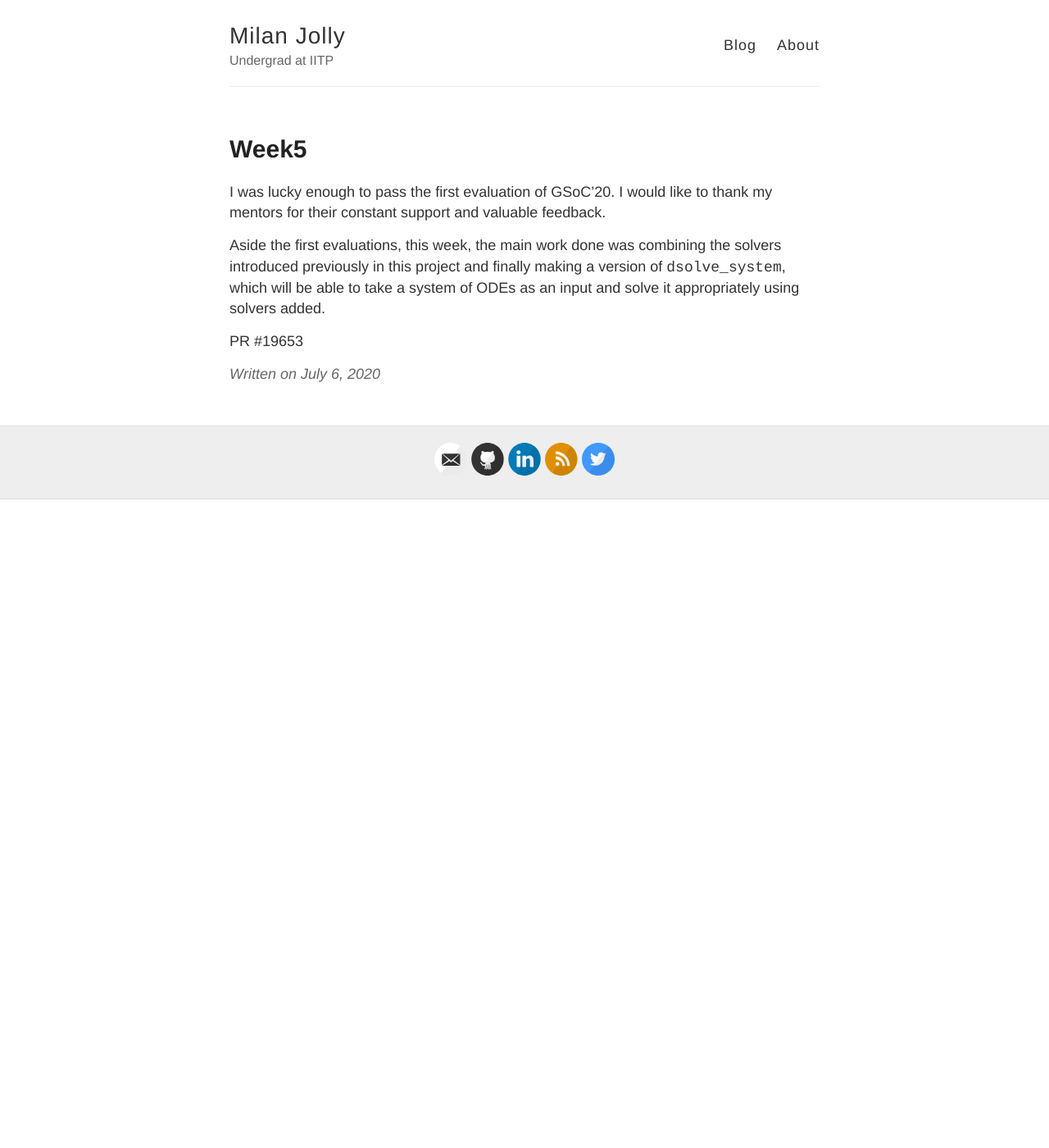
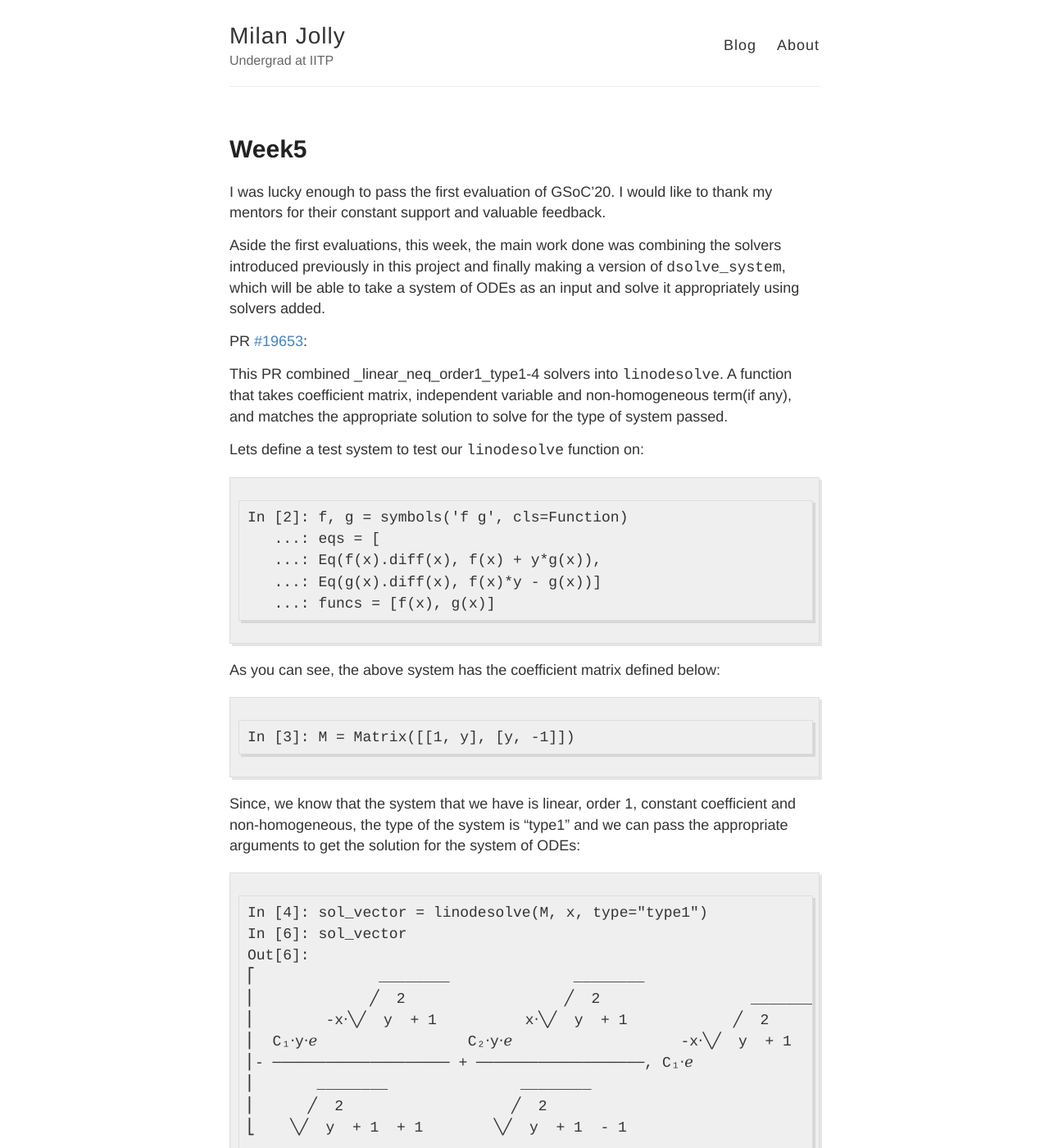
Before and after one commit to mijo2/mijo2.github.io, a Jekyll site: the page built from _posts/2020-7-6-Week5.md, in a window 1280 px wide and 1400 px high. Shown: the whole window at 82% size. Built offline with Jekyll 4.4.1, drawn with Linux system fonts in a browser that asks for light colours; our own code applies the rules of GitHub Pages for plain Markdown files; some of the changed text lies outside the part shown.

Commit message:
Update 2020-7-6-Week5.md
Added more details of the work done in sympy#19653

````diff
--- a/_posts/2020-7-6-Week5.md
+++ b/_posts/2020-7-6-Week5.md
@@ -3,4 +3,36 @@ I was lucky enough to pass the first evaluation of GSoC'20. I would like to than
 Aside the first evaluations, this week, the main work done was combining the solvers introduced previously in this project and finally making a version of
 `dsolve_system`, which will be able to take a system of ODEs as an input and solve it appropriately using solvers added.
 
-PR #19653
+PR [#19653](https://github.com/sympy/sympy/pull/19653 "#19653"):
+
+This PR combined _linear_neq_order1_type1-4 solvers into `linodesolve`. A function that takes coefficient matrix, independent variable and non-homogeneous term(if any), and matches the appropriate solution to solve for the type of system passed.
+
+Lets define a test system to test our `linodesolve` function on:
+```
+In [2]: f, g = symbols('f g', cls=Function)
+   ...: eqs = [
+   ...: Eq(f(x).diff(x), f(x) + y*g(x)),
+   ...: Eq(g(x).diff(x), f(x)*y - g(x))]
+   ...: funcs = [f(x), g(x)]
+```
+As you can see, the above system has the coefficient matrix defined below:
+```
+In [3]: M = Matrix([[1, y], [y, -1]])
+```
+
+Since, we know that the system that we have is linear, order 1, constant coefficient and non-homogeneous, the type of the system is "type1" and we can pass the appropriate arguments to get the solution for the system of ODEs:
+```
+In [4]: sol_vector = linodesolve(M, x, type="type1")
+In [6]: sol_vector
+Out[6]:
+⎡              ________              ________                                        ⎤
+⎢             ╱  2                  ╱  2                 ________            ________⎥
+⎢        -x⋅╲╱  y  + 1          x⋅╲╱  y  + 1            ╱  2                ╱  2     ⎥
+⎢  C₁⋅y⋅ℯ                 C₂⋅y⋅ℯ                   -x⋅╲╱  y  + 1        x⋅╲╱  y  + 1 ⎥
+⎢- ──────────────────── + ───────────────────, C₁⋅ℯ               + C₂⋅ℯ             ⎥
+⎢       ________               ________                                              ⎥
+⎢      ╱  2                   ╱  2                                                   ⎥
+⎣    ╲╱  y  + 1  + 1        ╲╱  y  + 1  - 1                                          ⎦
+
+```
+We can test the solution for the above system. The correctness of the solutions of the four types introduced is nothing to be worried since it is well tested in the file `sympy/solvers/ode/tests/test_systems.py`.
````
